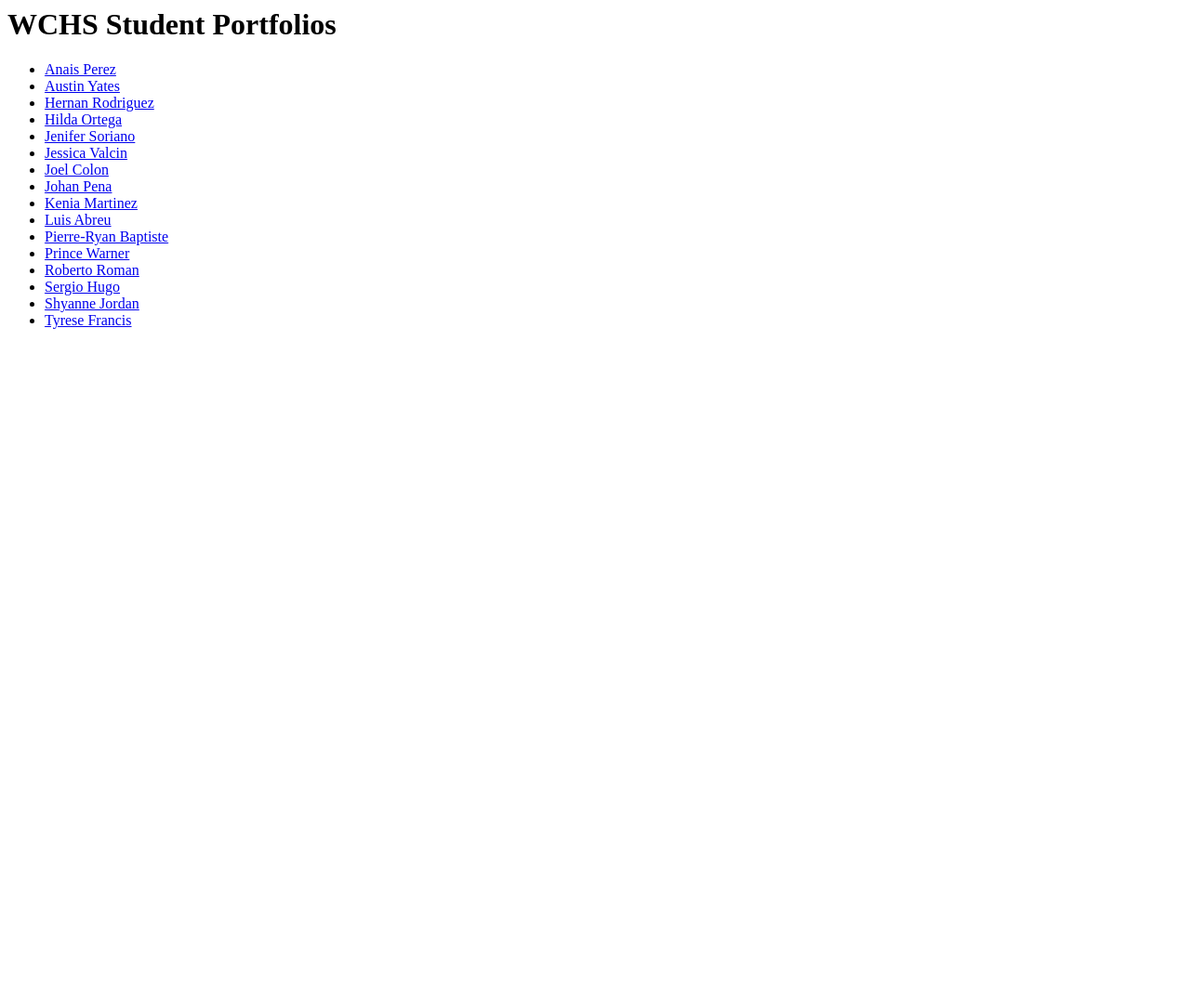
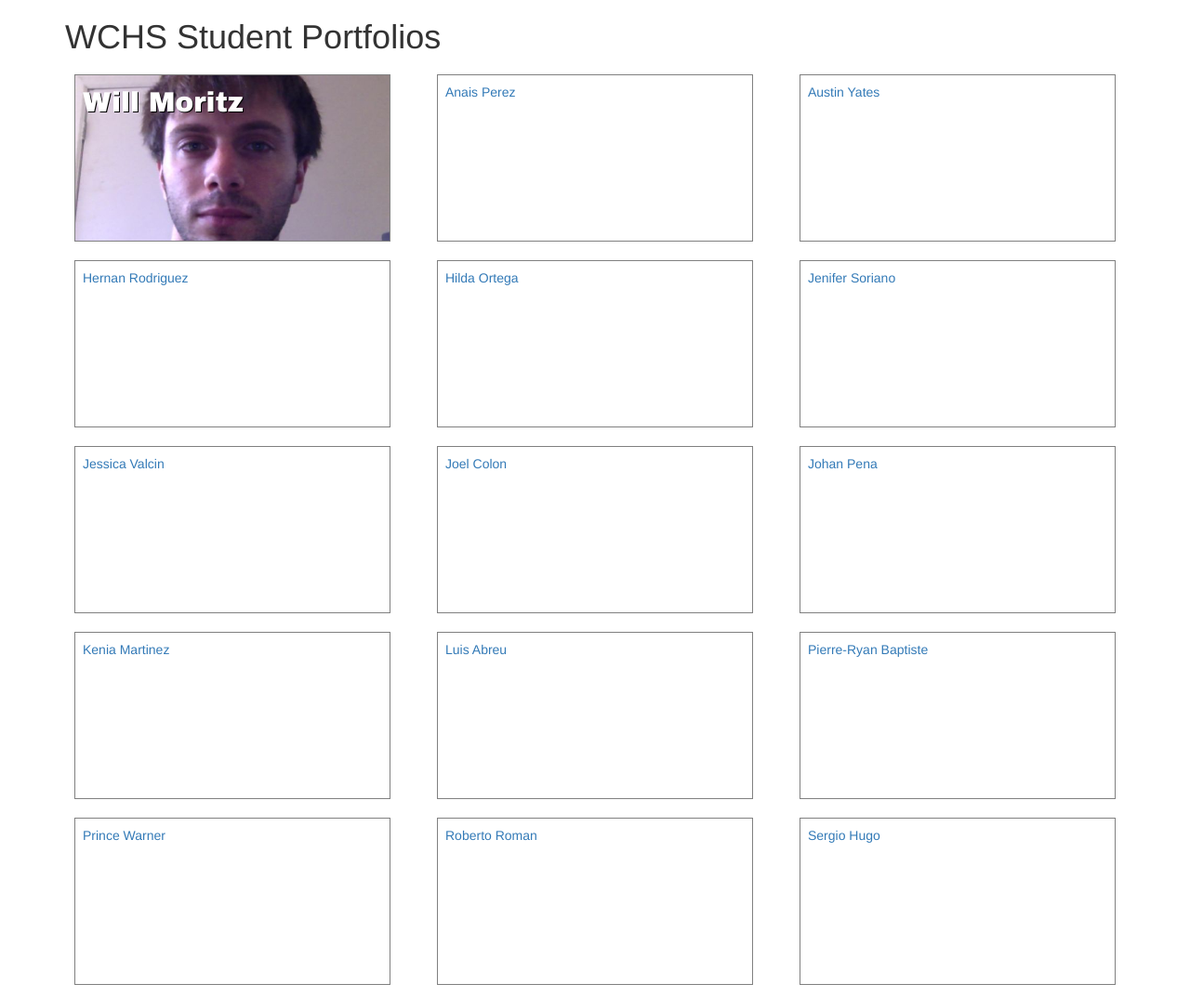
Before and after one commit to yves12/scripted-student-portfolios, a plain HTML site: page index.html in a window 1280 px wide. Shown: the top 1073 px of the page at 93% size. Before the commit the page ends 800 px from the top, so only its background shows below. Drawn offline with nearby package versions, Linux system fonts and the light colour scheme.

Commit message:
addded images, js, audio, css template

```diff
--- /dev/null
+++ b/css/default_style.css
@@ -0,0 +1,8 @@
+.student-tile {
+  height: 180px;
+  display: block;
+  padding: 8px;
+  border: 1px solid gray;
+  box-sizing: border-box;
+  margin: 10px;
+}
--- /dev/null
+++ b/css/student_style.css
@@ -0,0 +1,81 @@
+/* Will Moritz's styles */
+
+#will-moritz {
+  background-image: url('../images/will_serious.jpg');
+  background-repeat: no-repeat;
+  background-size: 100%;
+  background-position: center;
+  font-size: 30px;
+  color: #fff;
+  font-family: 'Arial Black', Gadget, sans-serif;
+  text-shadow: 1px 1px #000;
+  transition: .2s;
+}
+
+#will-moritz:hover {
+  background-image: url('../images/will_smile.jpg');
+  color: #ff00f7;
+  text-shadow: 2px 2px #fff;
+  outline: 10px solid orange;
+  box-shadow: 18px 18px 10px #000;
+  animation: bounce .6s infinite ease;
+}
+
+@keyframes bounce {
+  0%, 100% {
+    transform: translateY(0px);
+    outline-color: orange;
+  }
+
+  50% {
+    transform: translateY(40px);
+    outline-color: #fae231;
+  }
+}
+
+/* Anais Perez's styles */
+
+
+/* Austin Yates's styles */
+
+
+/* Hernan Rodriguez's styles */
+
+
+/* Hilda Ortega's styles */
+
+
+/* Jenifer Soriano's styles */
+
+
+/* Jessica Valcin's styles */
+
+
+/* Joel Colon's styles */
+
+
+/* Johan Pena's styles */
+
+
+/* Kenia Martinez's styles */
+
+
+/* Luis Abreu's styles */
+
+
+/* Pierre-Ryan Baptiste's styles */
+
+
+/* Prince Warner's styles */
+
+
+/* Roberto Roman's styles */
+
+
+/* Sergio Hugo's styles */
+
+
+/* Shyanne Jordan's styles */
+
+
+/* Tyrese Francis's styles */
--- a/index.html
+++ b/index.html
@@ -1,26 +1,106 @@
-<html>
+<html lang="en">
   <head>
     <title>WCHS Scripted Student Portfolio Pages</title>
+    <!-- Look good on mobile -->
+    <meta name="viewport" content="width=device-width, initial-scale=1, maximum-scale=1, user-scalable=no">
+    <!-- Bootstrap -->
+    <link rel="stylesheet" href="https://maxcdn.bootstrapcdn.com/bootstrap/3.3.6/css/bootstrap.min.css" integrity="sha384-1q8mTJOASx8j1Au+a5WDVnPi2lkFfwwEAa8hDDdjZlpLegxhjVME1fgjWPGmkzs7" crossorigin="anonymous">
+    <link rel="stylesheet" href="css/default_style.css">
+    <!-- Our stylesheet -->
+    <link rel="stylesheet" href="css/student_style.css">
+    <script src="https://code.jquery.com/jquery-2.2.4.min.js"   integrity="sha256-BbhdlvQf/xTY9gja0Dq3HiwQF8LaCRTXxZKRutelT44="   crossorigin="anonymous"></script>
+    <script src="js/script.js" charset="utf-8"></script>
   </head>
   <body>
-    <h1>WCHS Student Portfolios</h1>
-    <ul>
-      <li><a href="http://anaise.github.io/scripted-one-page-portfolio/">Anais	Perez</a></li>
-      <li><a href="http://klmlesha.github.io/scripted-one-page-portfolio/">Austin	Yates</a></li>
-      <li><a href="YOUR_PORTFOLIO_URL">Hernan	Rodriguez</a></li>
-      <li><a href="http://ortega12.github.io/scripted-one-page-portfolio/">Hilda	Ortega</a></li>
-      <li><a href="http://starrygalexy.github.io/scripted-one-page-portfolio/">Jenifer	Soriano</a></li>
-      <li><a href="YOUR_PORTFOLIO_URL">Jessica	Valcin</a></li>
-      <li><a href="http://sonicthegamer.github.io/scripted-one-page-portfolio/">Joel	Colon</a></li>
-      <li><a href="YOUR_PORTFOLIO_URL">Johan	Pena</a></li>
-      <li><a href="http://kenia-xo.github.io/scripted-one-page-portfolio/">Kenia	Martinez</a></li>
-      <li><a href="YOUR_PORTFOLIO_URL">Luis	Abreu</a></li>
-      <li><a href="YOUR_PORTFOLIO_URL">Pierre-Ryan	Baptiste</a></li>
-      <li><a href="http://ovoxprince.github.io/scripted-one-page-portfolio/">Prince	Warner</a></li>
-      <li><a href="YOUR_PORTFOLIO_URL">Roberto	Roman</a></li>
-      <li><a href="YOUR_PORTFOLIO_URL">Sergio	Hugo</a></li>
-      <li><a href="YOUR_PORTFOLIO_URL">Shyanne	Jordan</a></li>
-      <li><a href="YOUR_PORTFOLIO_URL">Tyrese	Francis</a></li>
-    </ul>
+    <div class="container">
+      <h1>WCHS Student Portfolios</h1>
+      <div class="row">
+        <div class="col-sm-4">
+          <a class="student-tile" id="will-moritz" href="http://willthefirst.com">
+            <span>Will Moritz</span>
+          </a>
+        </div>
+        <div class="col-sm-4">
+          <a class="student-tile" href="http://anaise.github.io/scripted-one-page-portfolio/">
+            <span>Anais  Perez</span>
+          </a>
+        </div>
+        <div class="col-sm-4">
+          <a class="student-tile" href="http://klmlesha.github.io/scripted-one-page-portfolio/">
+            <span>Austin  Yates</span>
+          </a>
+        </div>
+        <div class="col-sm-4">
+          <a class="student-tile" href="YOUR_PORTFOLIO_URL">
+            <span>Hernan  Rodriguez</span>
+            </a>
+        </div>
+        <div class="col-sm-4">
+          <a class="student-tile" href="http://ortega12.github.io/scripted-one-page-portfolio/">
+            <span>Hilda  Ortega</h2>
+          </a>
+        </div>
+        <div class="col-sm-4">
+          <a class="student-tile" href="http://starrygalexy.github.io/scripted-one-page-portfolio/">
+            <span>Jenifer  Soriano</h2>
+          </a>
+        </div>
+        <div class="col-sm-4">
+          <a class="student-tile" href="YOUR_PORTFOLIO_URL">
+            <span>Jessica  Valcin</span>
+          </a>
+        </div>
+        <div class="col-sm-4">
+          <a class="student-tile" href="http://sonicthegamer.github.io/scripted-one-page-portfolio/">
+            <span>Joel  Colon</span>
+          </a>
+        </div>
+        <div class="col-sm-4">
+          <a class="student-tile" href="YOUR_PORTFOLIO_URL">
+            <span>Johan  Pena</span>
+          </a>
+        </div>
+        <div class="col-sm-4">
+          <a class="student-tile" href="http://kenia-xo.github.io/scripted-one-page-portfolio/">
+            <span>Kenia  Martinez</span>
+          </a>
+        </div>
+        <div class="col-sm-4">
+          <a class="student-tile" href="YOUR_PORTFOLIO_URL">
+            <span>Luis  Abreu</span>
+          </a>
+        </div>
+        <div class="col-sm-4">
+          <a class="student-tile" href="YOUR_PORTFOLIO_URL">
+            <span>Pierre-Ryan  Baptiste</span>
+          </a>
+        </div>
+        <div class="col-sm-4">
+          <a class="student-tile" href="http://ovoxprince.github.io/scripted-one-page-portfolio/">
+            <span>Prince  Warner</span>
+          </a>
+        </div>
+        <div class="col-sm-4">
+          <a class="student-tile" href="YOUR_PORTFOLIO_URL">
+            <span>Roberto  Roman</span>
+          </a>
+        </div>
+        <div class="col-sm-4">
+          <a class="student-tile" href="YOUR_PORTFOLIO_URL">
+            <span>Sergio  Hugo</span>
+          </a>
+        </div>
+        <div class="col-sm-4">
+          <a class="student-tile" href="YOUR_PORTFOLIO_URL">
+            <span>Shyanne  Jordan</span>
+          </a>
+        </div>
+        <div class="col-sm-4">
+          <a class="student-tile" href="YOUR_PORTFOLIO_URL">
+            <span>Tyrese  Francis</span>
+          </a>
+        </div>
+      </div>
+    </div>
   </body>
 </html>
--- /dev/null
+++ b/js/script.js
@@ -0,0 +1,61 @@
+$(document).ready(function() {
+
+  // Will's JS
+  var audio = new Audio('audio/chacarron.mp3');
+
+  $('#will-moritz').mouseenter(function() {
+    audio.play();
+  }).mouseleave(function(){
+    audio.pause();
+  });
+
+  // Anais Perez's Javascript
+
+
+  // Austin Yates's Javascript
+
+
+  // Hernan Rodriguez's Javascript
+
+
+  // Hilda Ortega's Javascript
+
+
+  // Jenifer Soriano's Javascript
+
+
+  // Jessica Valcin's Javascript
+
+
+  // Joel Colon's Javascript
+
+
+  // Johan Pena's Javascript
+
+
+  // Kenia Martinez's Javascript
+
+
+  // Luis Abreu's Javascript
+
+
+  // Pierre-Ryan Baptiste's Javascript
+
+
+  // Prince Warner's Javascript
+
+
+  // Roberto Roman's Javascript
+
+
+  // Sergio Hugo's Javascript
+
+
+  // Shyanne Jordan's Javascript
+
+
+  // Tyrese Francis's Javascript
+
+
+
+});
```
Also changed, not shown: images/will_serious.jpg (added), images/will_smile.jpg (added), 1 other file.
